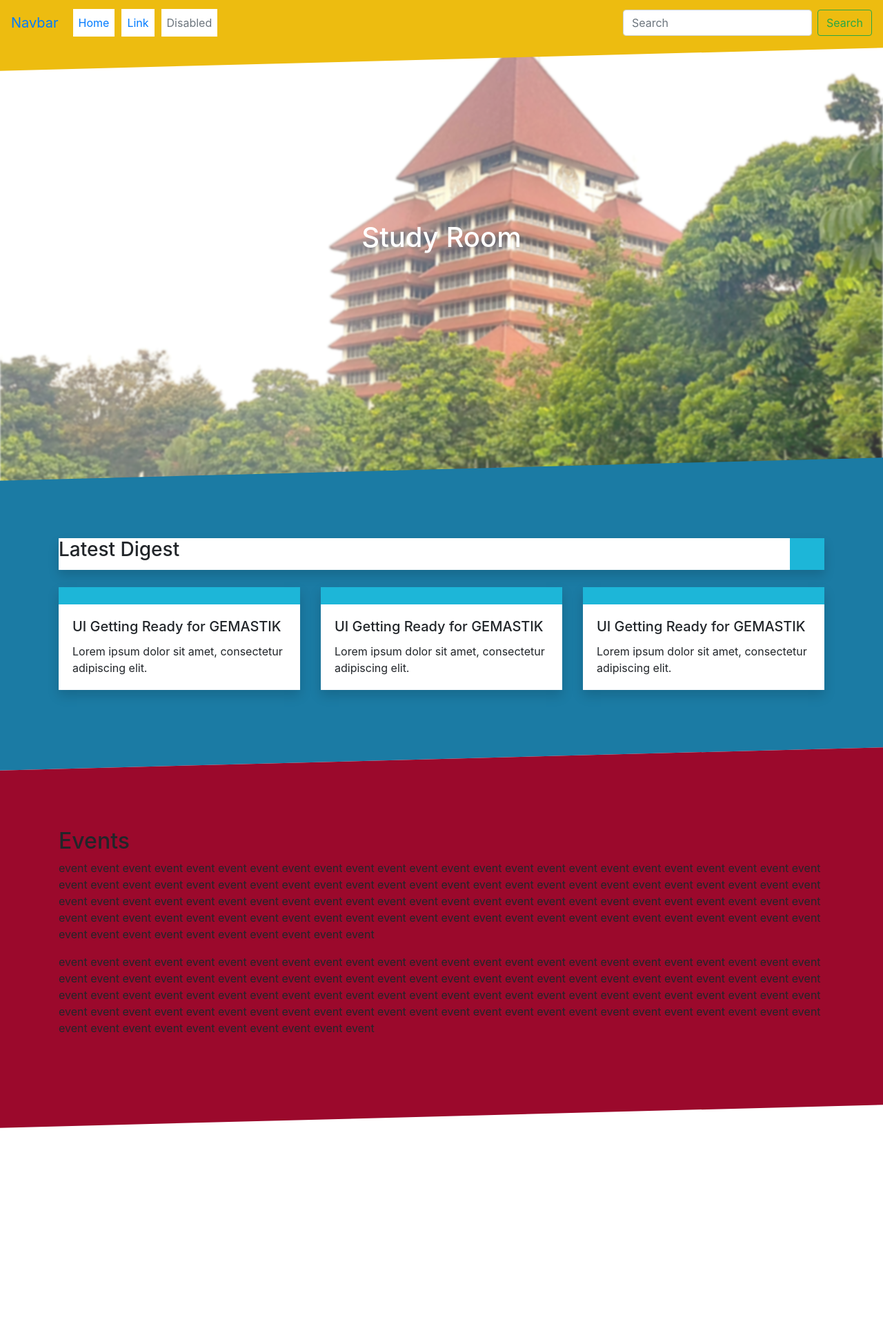
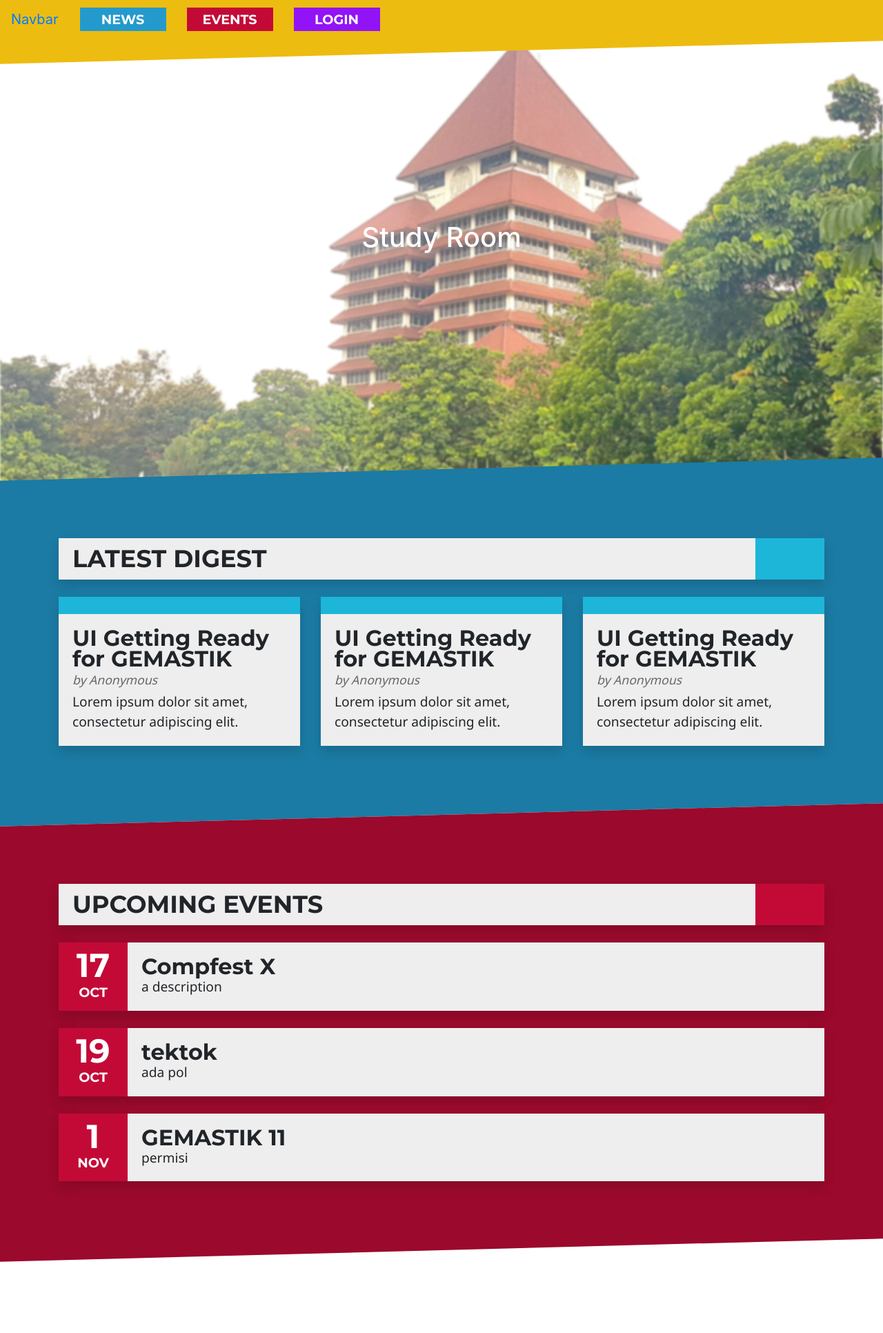
Before and after one commit to figtive/study-room, a Django app: page / in a window 1280 px wide. Shown: the whole page at 69% size. Before the commit the page ends 1635 px from the top, so only its background shows below. Run offline with Django 3.2, Linux system fonts and the light colour scheme; data comes from the database, SQL or seed files in the repository; both versions use the stored data as it was after the commit; some libraries are stand-ins or nearby versions.

Commit message:
added template implementation

```diff
--- a/index/views.py
+++ b/index/views.py
@@ -1,4 +1,8 @@
 from django.shortcuts import render
+from event.models import Event
 
 def index(request):
-    return render(request, 'index.html')
+    response = {
+        'all_event': Event.objects.all().order_by("date")
+    }
+    return render(request, 'index.html', response)
--- a/register_user/urls.py
+++ b/register_user/urls.py
@@ -1,6 +1,10 @@
 from django.urls import path
+from django.contrib.auth import views as auth_views
 
 from . import views
 
 urlpatterns = [
+    path('login/', auth_views.LoginView.as_view(template_name='login.html'), name="login"),
+    path('logout/', auth_views.LoginView.as_view(template_name='logout.html'), name="logout"),
+    path('register/', auth_views.LoginView.as_view(template_name='register.html'), name="register"),
 ]
--- a/static/css/style.css
+++ b/static/css/style.css
@@ -25,9 +25,30 @@ body {
     z-index:1;
 }
 .navbar-content ul li{
-    background-color: white;
-    margin: 5px;
+    margin: 0 15px;
+}
 
+.nav-link{
+    width: 125px;
+    color: white;
+    font-size: 1.2em;
+    font-family: 'Montserrat', sans-serif;
+    text-align: center;
+    padding: 3px;
+}
+
+.nav-link:hover{
+    color: white;
+
+}
+.news-btn{
+    background-color: #249ACC;
+}
+.events-btn{
+    background-color: #C30A37;
+}
+.user-btn{
+    background-color: #9213F6;
 }
 /* Parallax */
 .parallax-text{
@@ -59,8 +80,30 @@ body {
 .color-news{
     background: #1DB6D8;
 }
-.news-card {
+.color-event{
+    background: #C30A37;
+}
+.news-card, .event-card{
     margin-top: 25px;
+}
+
+.event-date{
+    color: white;
+    font-size: 3em;
+    font-family: 'Montserrat', sans-serif;
+    text-align: center;
+    margin-bottom: 0;
+    line-height: 1.2em;
+    padding-top: 5px;
+}
+.event-month{
+    margin-top: 0;
+    color: white;
+    font-size: 1.2em;
+    font-family: 'Montserrat', sans-serif;
+    font-weight: 200;
+    text-align: center;
+    line-height: 1em;
 }
 
 /* Events */
@@ -71,7 +114,7 @@ body {
 
 .content-colorbox{
     height: inherit;
-    width: 50px;
+    width: 100px;
 }
 
 
@@ -81,15 +124,47 @@ body {
 
 .color-bar {
     height: 25px;
-    background-color: #1DB6D8;
 }
 
 .card {
     border-radius: 0px;
     border-width: 0;
+    background-color: #eee;
+}
+.card-title{
+    font-size: 2em;
+    font-family: 'Montserrat', sans-serif;
+    line-height: 30px;
+}
+.title-bar{
+    font-size: 2.2em;
+    margin: 0;
+    padding: 15px 20px;
+}
+.news-title{
+    margin: 0;
+}
+.news-author{
+    margin-top: 2px;
+    margin-bottom: 5px;
+    font-family: 'Noto Sans', sans-serif;
+    font-style: italic;
+    font-size: 1.1em;
+    color: #666;
+}
+.news-content{
+    font-family: 'Noto Sans', sans-serif;
+    font-size: 1.2em;
 }
 
 
 @media (max-width: 980px){
     /* TO DO  */
+    .event-date, .event-month {
+        transform: rotate(-90deg);
+        margin-top: 22px;
+    }
+    .event-month {
+        font-size: 2em;
+    }
 }
--- a/templates/index.html
+++ b/templates/index.html
@@ -6,6 +6,7 @@
     <meta name="viewport" content="width=device-width, initial-scale = 1.0, maximum-scale=1.0, user-scalable=no" />
     <link rel="stylesheet" href="https://stackpath.bootstrapcdn.com/bootstrap/4.1.3/css/bootstrap.min.css" integrity="sha384-MCw98/SFnGE8fJT3GXwEOngsV7Zt27NXFoaoApmYm81iuXoPkFOJwJ8ERdknLPMO"
         crossorigin="anonymous">
+    <link href="https://fonts.googleapis.com/css?family=Montserrat:700|Noto+Sans" rel="stylesheet">
     <link rel="stylesheet" href="{% static 'css/style.css' %}">
 </head>
 
@@ -21,22 +22,19 @@
 
                 <div class="collapse navbar-collapse" id="navbarTogglerDemo02">
                     <ul class="navbar-nav mr-auto mt-2 mt-lg-0">
-                    <li class="nav-item active">
-                        <a class="nav-link" href="#">Home <span class="sr-only">(current)</span></a>
+                        <li class="nav-item news-btn">
+                            <a class="nav-link" href="#">NEWS</a>
                         </li>
-                    <li class="nav-item">
-                        <a class="nav-link" href="#">Link</a>
+                        <li class="nav-item events-btn">
+                            <a class="nav-link" href="#">EVENTS</a>
                         </li>
-                    <li class="nav-item">
-                        <a class="nav-link disabled" href="#">Disabled</a>
+                        <li class="nav-item user-btn">
+                            <a class="nav-link" href="#">LOGIN</a>
                         </li>
                     </ul>
-                <form class="form-inline my-2 my-lg-0">
-                    <input class="form-control mr-sm-2" type="search" placeholder="Search">
-                    <button class="btn btn-outline-success my-2 my-sm-0" type="submit">Search</button>
-                </form>
                 </div>
-        </nav></div>
+            </nav>
+        </div>
         <div class="navbar-color" slant></div>
     </div>
 
@@ -50,19 +48,20 @@
         <div class="news-container container">
             <div class="card shadow">
                 <div style="display: inline-flex; justify-content: space-between;">
-                    <h3 class="card-title">Latest Digest</h3>
+                    <h3 class="card-title title-bar">LATEST DIGEST</h3>
                     <div class="content-colorbox color-news"></div>
                 </div>
             </div>
             <div class="row">
                 <div class="col-lg-4 col-sm-12">
                     <div class="card news-card shadow">
-                        <div class="color-bar"></div>
+                        <div class="color-bar color-news"></div>
                         <div class="card-body">
-                            <h5 class="card-title">
+                            <h5 class="card-title news-title">
                                 UI Getting Ready for GEMASTIK
                             </h5>
-                            <div class="card-text">
+                            <p class="news-author">by Anonymous</p>
+                            <div class="card-text news-content">
                                 Lorem ipsum dolor sit amet, consectetur adipiscing elit.
                             </div>
                         </div>
@@ -70,12 +69,13 @@
                 </div>
                 <div class="col-lg-4 col-sm-12">
                     <div class="card news-card shadow">
-                        <div class="color-bar"></div>
+                        <div class="color-bar color-news"></div>
                         <div class="card-body">
-                            <h5 class="card-title">
+                            <h5 class="card-title news-title">
                                 UI Getting Ready for GEMASTIK
                             </h5>
-                            <div class="card-text">
+                            <p class="news-author">by Anonymous</p>
+                            <div class="card-tex news-content">
                                 Lorem ipsum dolor sit amet, consectetur adipiscing elit.
                             </div>
                         </div>
@@ -83,12 +83,13 @@
                 </div>
                 <div class="col-lg-4 col-sm-12">
                     <div class="card news-card shadow">
-                        <div class="color-bar"></div>
+                        <div class="color-bar color-news"></div>
                         <div class="card-body">
-                            <h5 class="card-title">
+                            <h5 class="card-title news-title">
                                 UI Getting Ready for GEMASTIK
                             </h5>
-                            <div class="card-text">
+                            <p class="news-author">by Anonymous</p>
+                            <div class="card-text news-content">
                                 Lorem ipsum dolor sit amet, consectetur adipiscing elit.
                             </div>
                         </div>
@@ -100,29 +101,54 @@
 
     <section id="event" slant>
         <div class="event-container container">
-            <h2>Events</h2>
-            <p>event event event event event event event event event event event event event event event event event
-                event event event event event
-                event event event event event event event event event event event event event event event event event
-                event event event event
-                event event event event event event event event event event event event event event event event event
-                event event event event
-                event event event event event event event event event event event event event event event event event
-                event event event event
-                event event event event event event event event event event event event event event event event event
-                event event event event
-            </p>
-            <p>event event event event event event event event event event event event event event event event event
-                event event event event event
-                event event event event event event event event event event event event event event event event event
-                event event event event
-                event event event event event event event event event event event event event event event event event
-                event event event event
-                event event event event event event event event event event event event event event event event event
-                event event event event
-                event event event event event event event event event event event event event event event event event
-                event event event event
-            </p>
+            <div class="card shadow">
+                <div style="display: inline-flex; justify-content: space-between;">
+                    <h3 class="card-title title-bar">UPCOMING EVENTS</h3>
+                    <div class="content-colorbox color-event"></div>
+                </div>
+            </div>
+            <!-- <div class="row">
+                <div class="col-lg-12">
+                    <div class="card event-card shadow">
+                        <div style="display: inline-flex; justify-content: space-between;">
+                            <div class="content-colorbox color-event">
+                                <div class="event-date">17</div>
+                                <div class="event-month">OCT</div>
+                            </div>
+                            <div class="card-body">
+                                <h5 class="card-title news-title">
+                                    RISTEK TechTalks
+                                </h5>
+                                <div class="card-text news-content">
+                                    Lorem ipsum dolor sit amet, consectetur adipiscing elit.
+                                </div>
+                            </div>
+                        </div>
+                    </div>
+                </div>
+            </div> -->
+            {% for event in all_event %}
+            <div class="row">
+                <div class="col-lg-12">
+                    <div class="card event-card shadow">
+                        <div style="display: inline-flex; justify-content: space-between;">
+                            <div class="content-colorbox color-event">
+                                <div class="event-date">{{ event.date.day }}</div>
+                                <div class="event-month">{{ event.date|date:'b'|upper }}</div>
+                            </div>
+                            <div class="card-body">
+                                <h5 class="card-title news-title">
+                                    {{ event.name }}
+                                </h5>
+                                <div class="card-text news-content">
+                                    {{ event.description }}
+                                </div>
+                            </div>
+                        </div>
+                    </div>
+                </div>
+            </div>
+            {% endfor %}
         </div>
     </section>
 
--- a/wdp_project/settings.py
+++ b/wdp_project/settings.py
@@ -107,6 +107,8 @@ AUTH_PASSWORD_VALIDATORS = [
 
 AUTH_USER_MODEL = 'register_user.User'
 
+LOGIN_REDIRECT_URL = 'index'
+
 
 # Internationalization
 # https://docs.djangoproject.com/en/2.1/topics/i18n/
```
Also changed, not shown: templates/login.html (added, +13 -0 lines), db.sqlite3. Lines whose indentation alone changed are shown as unchanged.
